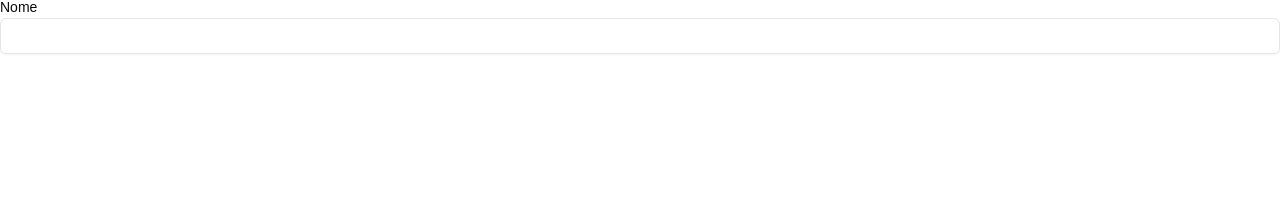
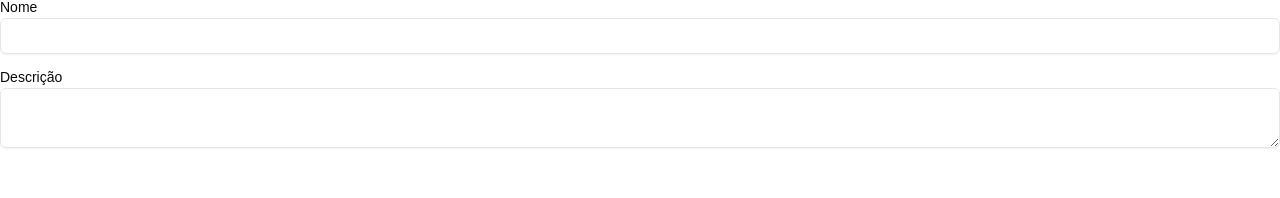
Before and after one commit to conceito-sankhya/vidya-manager-web, a Next.js app: page /teste in a window 1280 px wide. Shown: the top 198 px of the page. Built offline with nearby package versions, Linux system fonts and the light colour scheme.

Commit message:
feat: add input text area component

```diff
--- a/src/app/teste/page.tsx
+++ b/src/app/teste/page.tsx
@@ -3,8 +3,9 @@
 export default function TestePage() {
   return (
     <div>
-      <div className="container mx-auto">
+      <div className="container mx-auto space-y-4">
         <Input.Text label="Nome" />
+        <Input.TextAreaInput label="Descrição" />
       </div>
     </div>
   );
--- a/src/components/input/input.tsx
+++ b/src/components/input/input.tsx
@@ -1,7 +1,9 @@
+import TextAreaInput from "./text-area/textarea.input";
 import Text from "./text/text.input";
 
 const Input = {
   Text,
+  TextAreaInput,
 };
 
 export default Input;
--- /dev/null
+++ b/src/components/input/text-area/textarea.input.tsx
@@ -0,0 +1,25 @@
+import { Label } from "@/components/ui/label";
+import { Textarea } from "@/components/ui/textarea";
+import { cn } from "@/lib/utils";
+
+interface TextAreaInputProps extends React.TextareaHTMLAttributes<HTMLTextAreaElement> {
+    label?: string,
+    error?: string,
+}
+
+const TextAreaInput: React.FC<TextAreaInputProps> = ({
+    label,
+    error,
+    className,
+    ...props
+}) => {
+    return (
+        <div className="w-full flex flex-col gap-1">
+            {label && <Label>{label}</Label>}
+            <Textarea className={cn("rounded-md px-3 py-2", className)} {...props} />
+            {error && <p className="bg-red-500 text-sm">{error}</p>}
+        </div>
+     );
+}
+
+export default TextAreaInput;
--- /dev/null
+++ b/src/components/ui/textarea.tsx
@@ -0,0 +1,22 @@
+import * as React from "react"
+
+import { cn } from "@/lib/utils"
+
+const Textarea = React.forwardRef<
+  HTMLTextAreaElement,
+  React.ComponentProps<"textarea">
+>(({ className, ...props }, ref) => {
+  return (
+    <textarea
+      className={cn(
+        "flex min-h-[60px] w-full rounded-md border border-input bg-transparent px-3 py-2 text-base shadow-sm placeholder:text-muted-foreground focus-visible:outline-none focus-visible:ring-1 focus-visible:ring-ring disabled:cursor-not-allowed disabled:opacity-50 md:text-sm",
+        className
+      )}
+      ref={ref}
+      {...props}
+    />
+  )
+})
+Textarea.displayName = "Textarea"
+
+export { Textarea }
```
